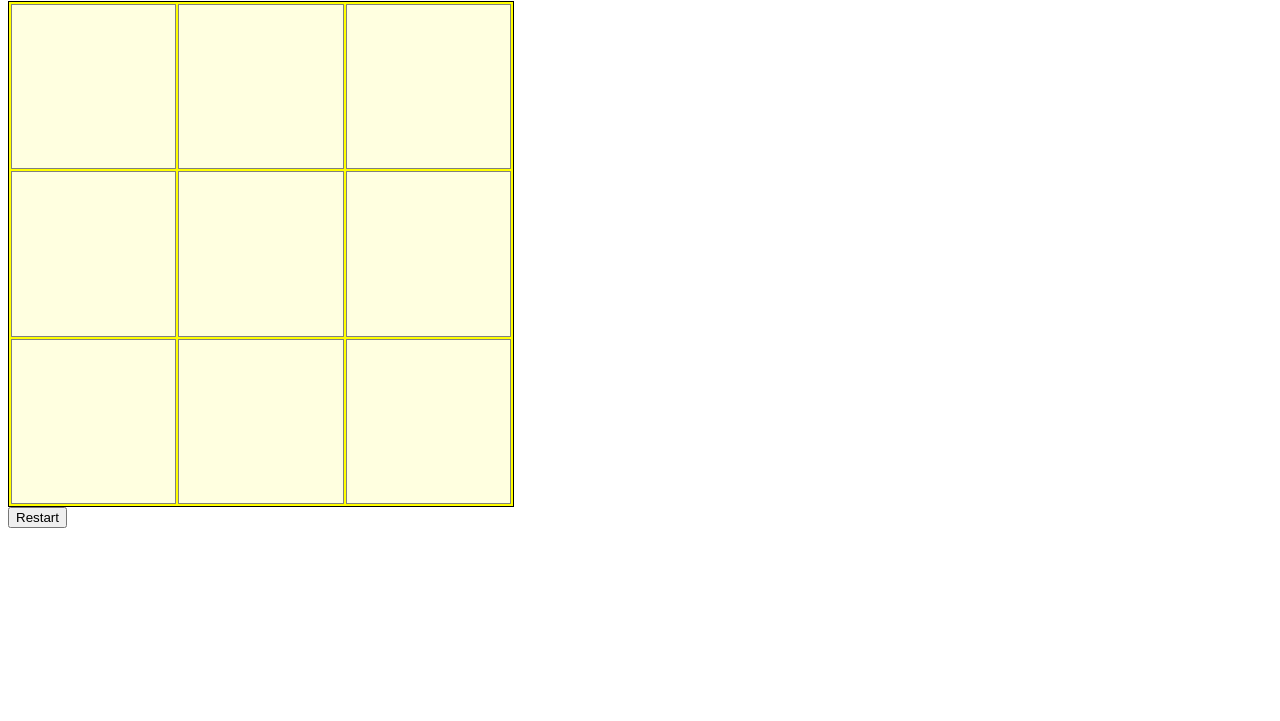
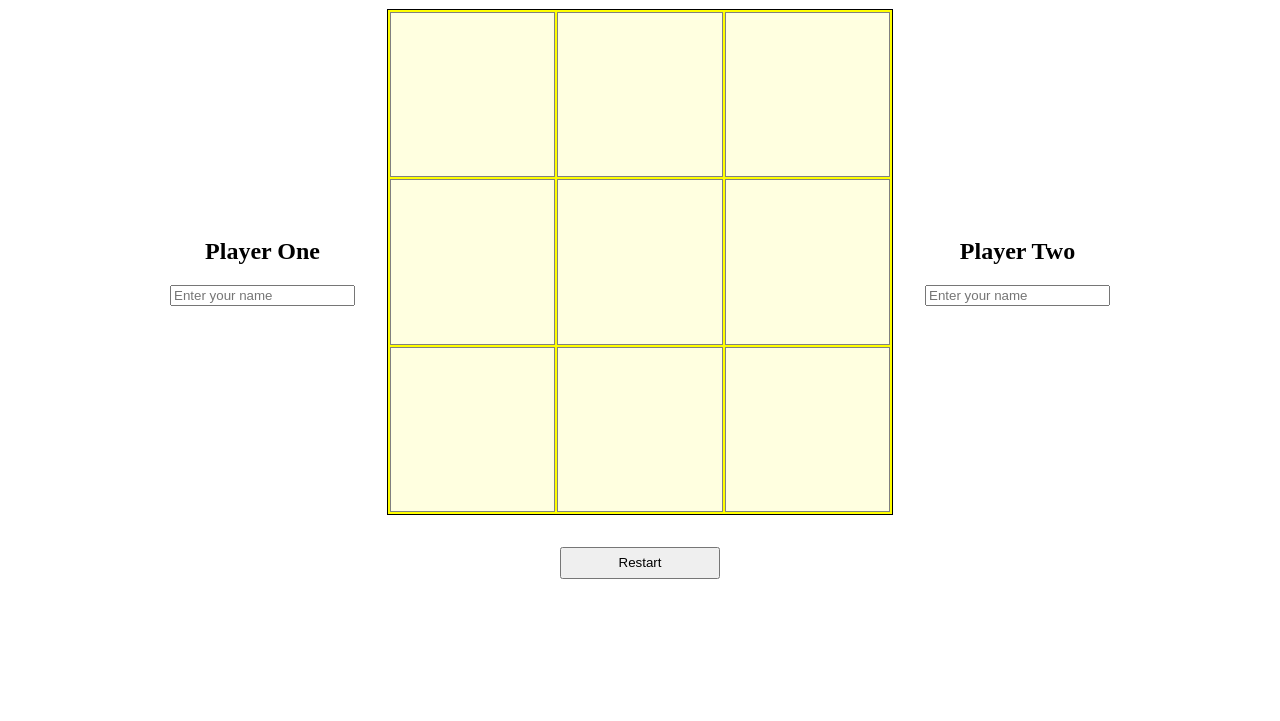
Before and after one commit to inuksuktv/ticTacToe, a plain HTML site: page index.html in a window 1280 px wide. Shown: the part 79-800 px from the top of the page. Drawn offline with Linux system fonts and the light colour scheme.

Commit message:
Add name inputs

```diff
--- a/index.html
+++ b/index.html
@@ -10,7 +10,17 @@
 <body>
     <div class="container">
         <h1 class="turn"></h1>
-        <div class="board"></div>
+        <div class="playArea">
+            <div class="playerCard">
+                <h2 id="playerOneName">Player One</h2>
+                <input type="text" id="playerOne" placeholder="Enter your name">
+            </div>
+            <div class="board"></div>
+            <div class="playerCard">
+                <h2 id="playerTwoName">Player Two</h2>
+                <input type="text" id="playerTwo" placeholder="Enter your name">
+            </div>
+        </div>
         <button class="restart">Restart</button>
     </div>
 </body>
--- a/script.js
+++ b/script.js
@@ -75,7 +75,8 @@ function GameController(playerOneName = "Player One", playerTwoName = "Player Tw
 
     if (winner !== null) {
       callback(winner.name + " wins!");
-    } else if (isTie) {
+    }
+    else if (isTie) {
       callback("It's a tie!");
     }
   }
@@ -88,19 +89,10 @@ function GameController(playerOneName = "Player One", playerTwoName = "Player Tw
     const columnWins = isWinningColumn(gameboard, column);
     const diagonalWins = isWinningDiagonal(gameboard);
 
-    let winningToken = null;
-    if (rowWins) { winningToken = gameboard[row][0].getValue(); }
-    else if (columnWins) { winningToken = gameboard[0][column].getValue(); }
-    else if (diagonalWins) { winningToken = gameboard[1][1].getValue(); }
+    if (rowWins || columnWins || diagonalWins) {
+      winner = activePlayer;
+    }
 
-    if (winningToken !== null) {
-      if (winningToken === players[0].token) {
-        winner = players[0];
-      }
-      else if (winningToken === players[1].token) {
-        winner = players[1];
-      }
-    }
     return winner;
   }
 
--- a/style.css
+++ b/style.css
@@ -1,3 +1,32 @@
+body {
+  display: flex;
+  justify-content: center;
+}
+
+.container {
+  align-items: center;
+  display: flex;
+  flex-direction: column;
+  justify-content: center;
+}
+
+.turn {
+  text-align: center;
+}
+
+.playArea {
+  display: flex;
+}
+
+.playerCard {
+  align-self: center;
+  margin: 2rem;
+}
+
+.playerCard h2 {
+  text-align: center;
+}
+
 .board {
     display: grid;
     height: 500px;
@@ -20,3 +49,13 @@
     background: lightyellow;
     cursor: pointer;
   }
+
+  .cell:hover {
+    background-color: rgb(255, 255, 180);
+  }
+
+  .restart {
+    height: 2rem;
+    margin: 2rem;
+    width: 10rem;
+  }
```
